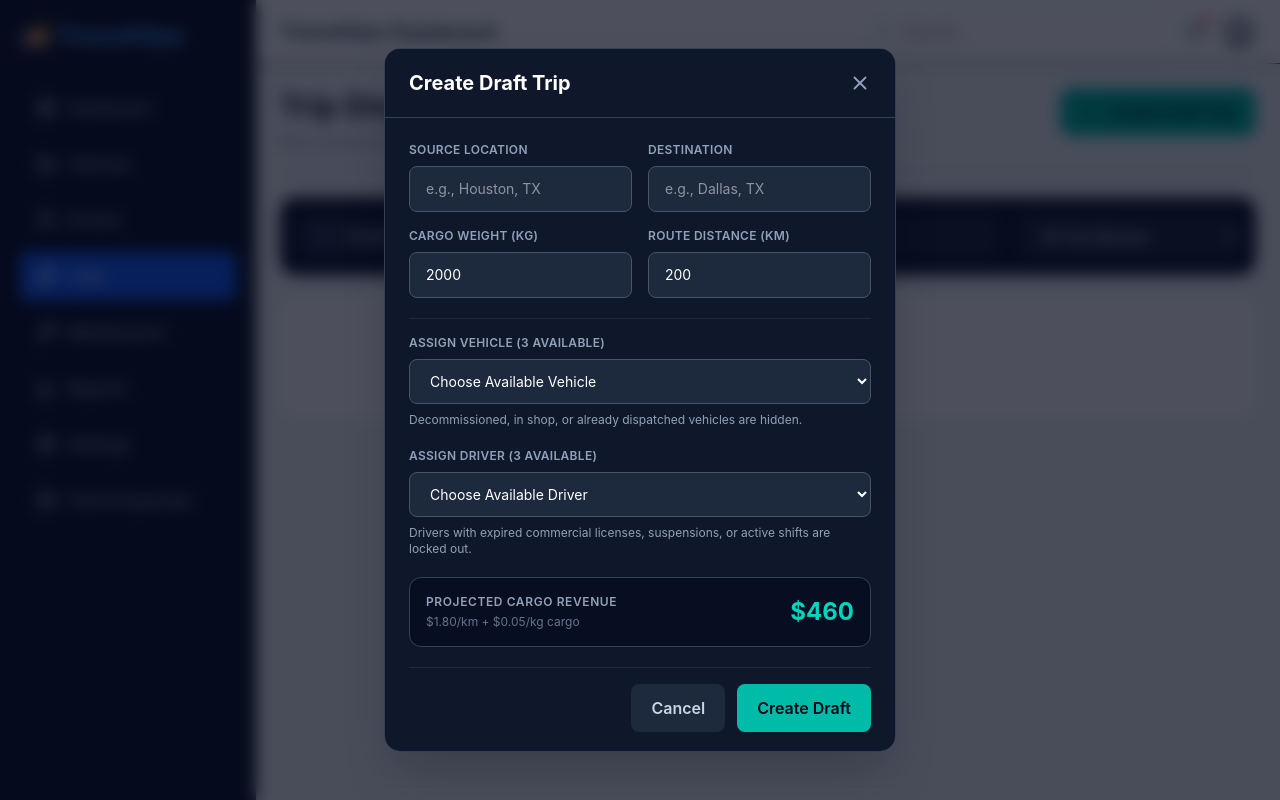
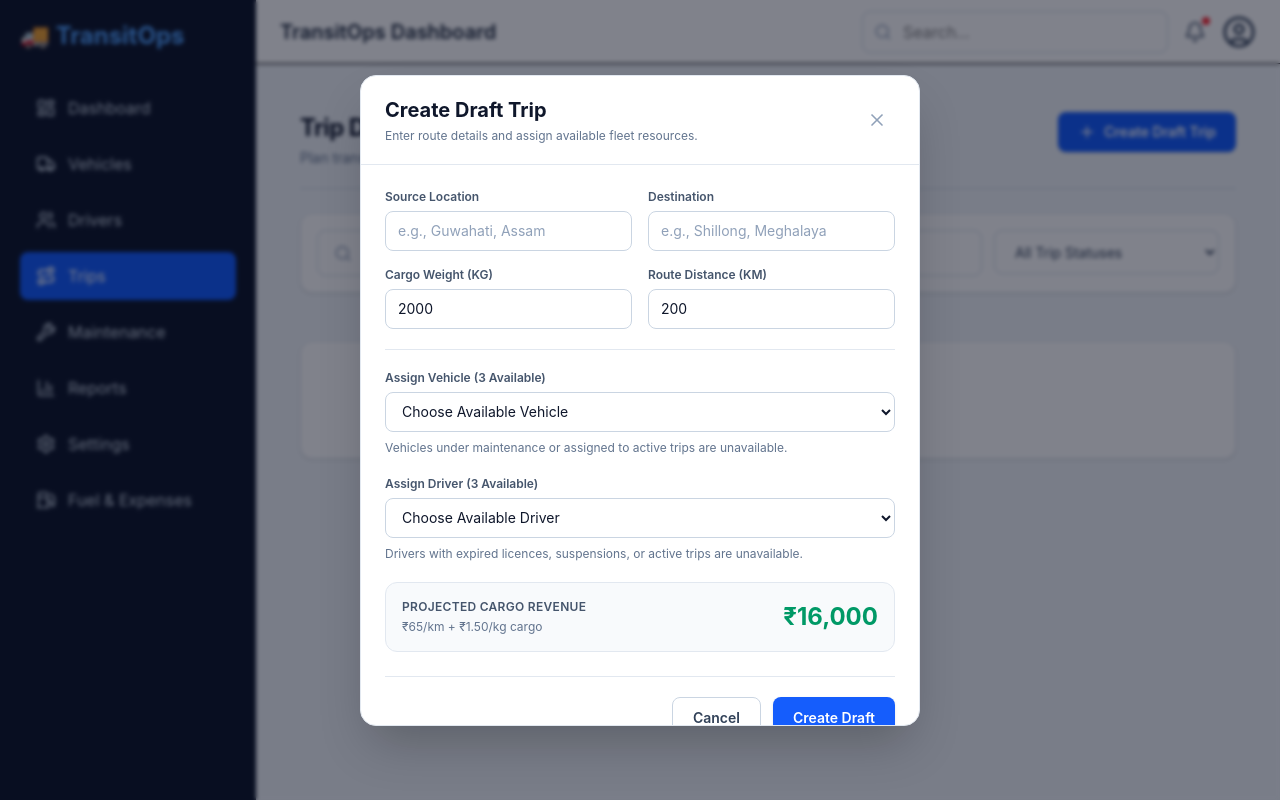
Before and after one commit to senguptasiddhartha/transitops-odoo-hackathon-2026, a React (Vite) app: page /trips in a window 1280 px wide. Both pictures are taken after typing "Sample" into the empty fields and a click on the button "Create Draft Trip". Built offline with nearby package versions, Linux system fonts and the light colour scheme.

Commit message:
updated trip dispatch interface

```diff
--- a/src/pages/dashboard/trips/trips.tsx
+++ b/src/pages/dashboard/trips/trips.tsx
@@ -39,93 +39,93 @@ type TripForm = {
 const initialTrips: Trip[] = [
   {
     id: 1,
-    source: "Houston",
-    destination: "Dallas",
-    sourceDetail: "Houston, TX",
-    destinationDetail: "Dallas, TX",
-    vehicle: "Isuzu NPR HD",
-    registration: "IL 309 BOX",
-    driver: "Sophia Chen",
+    source: "Guwahati",
+    destination: "Shillong",
+    sourceDetail: "Guwahati, Assam",
+    destinationDetail: "Shillong, Meghalaya",
+    vehicle: "Tata 407 Gold SFC",
+    registration: "AS 01 NC 4821",
+    driver: "Ananya Roy",
     driverScore: 72,
     cargoWeight: 5000,
-    distance: 380,
-    revenue: 934,
+    distance: 100,
+    revenue: 18500,
     status: "Draft",
   },
   {
     id: 2,
-    source: "Los Angeles",
-    destination: "Las Vegas",
-    sourceDetail: "Los Angeles, CA",
-    destinationDetail: "Las Vegas, NV",
-    vehicle: "Freightliner Cascadia",
-    registration: "CA 889 XTR",
-    driver: "David Miller",
+    source: "Delhi",
+    destination: "Jaipur",
+    sourceDetail: "New Delhi, Delhi",
+    destinationDetail: "Jaipur, Rajasthan",
+    vehicle: "BharatBenz 3528C",
+    registration: "DL 01 GC 8892",
+    driver: "Arjun Sharma",
     driverScore: 92,
     cargoWeight: 18000,
-    distance: 430,
-    revenue: 1674,
+    distance: 280,
+    revenue: 46500,
     status: "Dispatched",
   },
   {
     id: 3,
-    source: "Miami",
-    destination: "Orlando",
-    sourceDetail: "Miami, FL",
-    destinationDetail: "Orlando, FL",
-    vehicle: "Mercedes Benz Sprinter",
-    registration: "FL 112 MTR",
-    driver: "John Carter",
+    source: "Mumbai",
+    destination: "Pune",
+    sourceDetail: "Mumbai, Maharashtra",
+    destinationDetail: "Pune, Maharashtra",
+    vehicle: "Mahindra Bolero Pik Up",
+    registration: "MH 12 RT 1124",
+    driver: "Vikram Singh",
     driverScore: 95,
     cargoWeight: 2200,
-    distance: 380,
-    revenue: 794,
+    distance: 150,
+    revenue: 24800,
     status: "Completed",
-    fuelConsumed: 110,
+    fuelConsumed: 32,
   },
   {
     id: 4,
-    source: "Seattle",
-    destination: "Portland",
-    sourceDetail: "Seattle, WA",
-    destinationDetail: "Portland, OR",
-    vehicle: "Volvo FH16",
-    registration: "TX 551 CDL",
-    driver: "Elena Rostova",
+    source: "Kolkata",
+    destination: "Bhubaneswar",
+    sourceDetail: "Kolkata, West Bengal",
+    destinationDetail: "Bhubaneswar, Odisha",
+    vehicle: "Volvo FM 420",
+    registration: "WB 23 E 5510",
+    driver: "Priya Das",
     driverScore: 98,
     cargoWeight: 10000,
-    distance: 285,
-    revenue: 1013,
+    distance: 440,
+    revenue: 51750,
     status: "Cancelled",
   },
 ];
 
 const vehicles = [
   {
-    name: "Isuzu NPR HD",
-    registration: "IL 309 BOX",
+    name: "Tata 407 Gold SFC",
+    registration: "AS 01 NC 4821",
   },
   {
-    name: "Freightliner Cascadia",
-    registration: "CA 889 XTR",
+    name: "BharatBenz 3528C",
+    registration: "DL 01 GC 8892",
   },
   {
-    name: "Mercedes Benz Sprinter",
-    registration: "FL 112 MTR",
+    name: "Mahindra Bolero Pik Up",
+    registration: "MH 12 RT 1124",
   },
 ];
 
 const drivers = [
   {
-    name: "Sophia Chen",
+    name: "Ananya Roy",
     score: 72,
   },
   {
-    name: "David Miller",
+    name: "Arjun Sharma",
     score: 92,
   },
   {
-    name: "John Carter",
+    name: "Vikram Singh",
     score: 95,
   },
 ];
@@ -140,7 +140,7 @@ const emptyForm: TripForm = {
 };
 
 function formatNumber(value: number) {
-  return value.toLocaleString("en-US");
+  return value.toLocaleString("en-IN");
 }
 
 export default function Trips() {
@@ -171,7 +171,7 @@ export default function Trips() {
     const cargoWeight = Number(form.cargoWeight) || 0;
     const distance = Number(form.distance) || 0;
 
-    return Math.round(distance * 1.8 + cargoWeight * 0.05);
+    return Math.round(distance * 65 + cargoWeight * 1.5);
   }, [form.cargoWeight, form.distance]);
 
   function updateForm(field: keyof TripForm, value: string) {
@@ -233,7 +233,7 @@ export default function Trips() {
               status,
               fuelConsumed:
                 status === "Completed"
-                  ? trip.fuelConsumed || Math.round(trip.distance * 0.29)
+                  ? trip.fuelConsumed || Math.round(trip.distance * 0.12)
                   : trip.fuelConsumed,
             }
           : trip
@@ -246,44 +246,46 @@ export default function Trips() {
   }
 
   return (
-    <div className="min-h-full">
-      <div className="mb-6 flex items-start justify-between border-b border-slate-400 pb-5">
+    <div className="min-h-full bg-slate-100 px-5 py-6 text-slate-950">
+      <div className="mx-auto max-w-[1450px]">
+        <div className="flex flex-col gap-4 border-b border-slate-300 pb-5 sm:flex-row sm:items-start sm:justify-between">
           <div>
-          <h1 className="text-3xl font-bold text-slate-900">
-            Trip Dispatch Center
+            <h1 className="text-2xl font-bold tracking-tight text-slate-900">
+              Trip Dispatch
             </h1>
 
-          <p className="mt-2 text-sm text-slate-500">
-            Plan commercial dispatches, manage cargo weights, and track trip
-            status lifecycles.
+            <p className="mt-1 text-sm text-slate-500">
+              Plan transport routes, assign fleet resources, and monitor trip
+              status.
             </p>
           </div>
 
           <button
+            type="button"
             onClick={() => setShowModal(true)}
-          className="flex items-center gap-2 rounded-xl bg-teal-500 px-5 py-3 font-semibold text-slate-950 transition hover:bg-teal-400"
+            className="flex items-center justify-center gap-2 rounded-lg bg-blue-600 px-5 py-2.5 text-sm font-semibold text-white shadow-sm transition-all duration-200 hover:-translate-y-0.5 hover:bg-blue-700 hover:shadow-md active:translate-y-0"
           >
-          <Plus size={20} />
+            <Plus size={18} />
             Create Draft Trip
           </button>
         </div>
 
-      <div className="mb-6 flex gap-4 rounded-2xl bg-slate-900 p-4 shadow">
-        <div className="flex flex-1 items-center gap-3 rounded-xl border border-slate-700 bg-slate-800 px-4">
-          <Search size={20} className="text-slate-400" />
+        <div className="mt-6 grid gap-3 rounded-xl border border-slate-200 bg-white p-4 shadow-sm transition-shadow duration-200 hover:shadow-md lg:grid-cols-[1fr_225px]">
+          <div className="flex items-center gap-3 rounded-lg border border-slate-300 bg-white px-4 transition-all duration-200 focus-within:border-blue-500 focus-within:ring-2 focus-within:ring-blue-100">
+            <Search size={19} className="text-slate-400" />
 
             <input
               value={search}
               onChange={(event) => setSearch(event.target.value)}
-            placeholder="Search trips by source, destination, truck, or driver name..."
-            className="w-full bg-transparent py-3 text-sm text-white outline-none placeholder:text-slate-400"
+              placeholder="Search by source, destination, vehicle, or driver..."
+              className="h-11 w-full bg-transparent text-sm text-slate-900 outline-none placeholder:text-slate-400"
             />
           </div>
 
           <select
             value={statusFilter}
             onChange={(event) => setStatusFilter(event.target.value)}
-          className="min-w-56 rounded-xl border border-slate-700 bg-slate-800 px-5 text-sm font-medium text-white outline-none"
+            className="h-11 cursor-pointer rounded-lg border border-slate-300 bg-white px-4 text-sm text-slate-700 outline-none transition-all duration-200 hover:border-slate-400 focus:border-blue-500 focus:ring-2 focus:ring-blue-100"
           >
             <option value="All">All Trip Statuses</option>
             <option value="Draft">Draft</option>
@@ -293,7 +295,7 @@ export default function Trips() {
           </select>
         </div>
 
-      <div className="grid grid-cols-1 gap-5 xl:grid-cols-2">
+        <div className="mt-6 grid grid-cols-1 gap-5 xl:grid-cols-2">
           {filteredTrips.map((trip) => (
             <TripCard
               key={trip.id}
@@ -305,34 +307,45 @@ export default function Trips() {
         </div>
 
         {filteredTrips.length === 0 && (
-        <div className="rounded-2xl bg-white p-12 text-center shadow">
-          <p className="text-slate-500">No trips found.</p>
+          <div className="mt-6 rounded-xl border border-slate-200 bg-white p-12 text-center shadow-sm">
+            <p className="text-sm text-slate-500">No trips found.</p>
           </div>
         )}
+      </div>
 
       {showModal && (
-        <div className="fixed inset-0 z-50 flex items-center justify-center bg-slate-950/70 p-5 backdrop-blur-sm">
-          <div className="max-h-[88vh] w-full max-w-lg overflow-y-auto rounded-2xl border border-slate-700 bg-slate-900 text-white shadow-2xl">
-            <div className="sticky top-0 flex items-center justify-between border-b border-slate-700 bg-slate-900 px-6 py-5">
-              <h2 className="text-xl font-bold">Create Draft Trip</h2>
+        <div className="fixed inset-0 z-50 flex items-center justify-center bg-slate-950/50 px-4 backdrop-blur-[2px]">
+          <div className="w-full max-w-[560px] overflow-hidden rounded-2xl border border-slate-200 bg-white shadow-2xl">
+            <div className="flex items-center justify-between border-b border-slate-200 px-6 py-5">
+              <div>
+                <h2 className="text-xl font-bold text-slate-900">
+                  Create Draft Trip
+                </h2>
+
+                <p className="mt-1 text-xs text-slate-500">
+                  Enter route details and assign available fleet resources.
+                </p>
+              </div>
 
               <button
+                type="button"
                 onClick={() => setShowModal(false)}
-                className="text-slate-400 transition hover:text-white"
+                className="rounded-lg p-2 text-slate-400 transition-all duration-200 hover:bg-slate-100 hover:text-slate-700"
+                aria-label="Close"
               >
-                <X size={22} />
+                <X size={20} />
               </button>
             </div>
 
-            <div className="space-y-5 p-6">
-              <div className="grid grid-cols-2 gap-4">
+            <div className="max-h-[70vh] overflow-y-auto px-6 py-6">
+              <div className="grid gap-4 sm:grid-cols-2">
                 <FormField label="Source Location">
                   <input
                     value={form.source}
                     onChange={(event) =>
                       updateForm("source", event.target.value)
                     }
-                    placeholder="e.g., Houston, TX"
+                    placeholder="e.g., Guwahati, Assam"
                     className={inputClass}
                   />
                 </FormField>
@@ -343,7 +356,7 @@ export default function Trips() {
                     onChange={(event) =>
                       updateForm("destination", event.target.value)
                     }
-                    placeholder="e.g., Dallas, TX"
+                    placeholder="e.g., Shillong, Meghalaya"
                     className={inputClass}
                   />
                 </FormField>
@@ -373,7 +386,7 @@ export default function Trips() {
                 </FormField>
               </div>
 
-              <div className="border-t border-slate-800 pt-4">
+              <div className="mt-5 border-t border-slate-200 pt-5">
                 <FormField label="Assign Vehicle (3 Available)">
                   <select
                     value={form.vehicle}
@@ -392,13 +405,13 @@ export default function Trips() {
                   </select>
                 </FormField>
 
-                <p className="mt-2 text-xs text-slate-400">
-                  Decommissioned, in shop, or already dispatched vehicles are
-                  hidden.
+                <p className="mt-2 text-xs text-slate-500">
+                  Vehicles under maintenance or assigned to active trips are
+                  unavailable.
                 </p>
               </div>
 
-              <div>
+              <div className="mt-5">
                 <FormField label="Assign Driver (3 Available)">
                   <select
                     value={form.driver}
@@ -417,39 +430,41 @@ export default function Trips() {
                   </select>
                 </FormField>
 
-                <p className="mt-2 text-xs text-slate-400">
-                  Drivers with expired commercial licenses, suspensions, or
-                  active shifts are locked out.
+                <p className="mt-2 text-xs text-slate-500">
+                  Drivers with expired licences, suspensions, or active trips
+                  are unavailable.
                 </p>
               </div>
 
-              <div className="flex items-center justify-between rounded-xl border border-slate-700 bg-slate-950/50 p-4">
+              <div className="mt-5 flex items-center justify-between rounded-xl border border-slate-200 bg-slate-50 p-4">
                 <div>
-                  <p className="text-xs font-semibold uppercase tracking-wider text-slate-400">
+                  <p className="text-xs font-semibold uppercase tracking-wide text-slate-600">
                     Projected Cargo Revenue
                   </p>
 
                   <p className="mt-1 text-xs text-slate-500">
-                    $1.80/km + $0.05/kg cargo
+                    ₹65/km + ₹1.50/kg cargo
                   </p>
                 </div>
 
-                <p className="text-2xl font-bold text-teal-400">
-                  ${formatNumber(projectedRevenue)}
+                <p className="text-2xl font-bold text-emerald-600">
+                  ₹{formatNumber(projectedRevenue)}
                 </p>
               </div>
 
-              <div className="flex justify-end gap-3 border-t border-slate-800 pt-4">
+              <div className="mt-6 flex justify-end gap-3 border-t border-slate-200 pt-5">
                 <button
+                  type="button"
                   onClick={() => setShowModal(false)}
-                  className="rounded-lg bg-slate-800 px-5 py-3 font-semibold text-slate-300 transition hover:bg-slate-700"
+                  className="rounded-lg border border-slate-300 bg-white px-5 py-2.5 text-sm font-semibold text-slate-700 transition-all duration-200 hover:bg-slate-50 hover:shadow-sm"
                 >
                   Cancel
                 </button>
 
                 <button
+                  type="button"
                   onClick={createDraft}
-                  className="rounded-lg bg-teal-500 px-5 py-3 font-semibold text-slate-950 transition hover:bg-teal-400"
+                  className="rounded-lg bg-blue-600 px-5 py-2.5 text-sm font-semibold text-white shadow-sm transition-all duration-200 hover:-translate-y-0.5 hover:bg-blue-700 hover:shadow-md active:translate-y-0"
                 >
                   Create Draft
                 </button>
@@ -472,16 +487,16 @@ function TripCard({
   onDelete: (id: number) => void;
 }) {
   return (
-    <div className="rounded-2xl bg-slate-900 p-5 text-white shadow">
-      <div className="flex items-start justify-between">
+    <div className="rounded-xl border border-slate-200 bg-white p-5 shadow-sm transition-all duration-200 hover:-translate-y-0.5 hover:shadow-md">
+      <div className="flex items-start justify-between gap-4">
         <div>
-          <span className="rounded bg-slate-800 px-2 py-1 text-xs text-slate-400">
-            ID: {trip.id}
+          <span className="inline-flex rounded-md bg-slate-100 px-2 py-1 text-xs font-medium text-slate-500">
+            Trip #{trip.id}
           </span>
 
-          <h2 className="mt-3 text-xl font-bold">
+          <h2 className="mt-3 text-xl font-bold text-slate-900">
             {trip.source}
-            <span className="mx-3 text-teal-400">→</span>
+            <span className="mx-3 text-blue-500">→</span>
             {trip.destination}
           </h2>
 
@@ -490,93 +505,103 @@ function TripCard({
           </p>
         </div>
 
-        <div className="text-right">
-          <p className="text-xs uppercase tracking-wider text-slate-400">
+        <div className="shrink-0 text-right">
+          <p className="text-xs font-semibold uppercase tracking-wide text-slate-500">
             Est. Revenue
           </p>
 
-          <p className="mt-1 text-xl font-bold text-teal-400">
-            ${formatNumber(trip.revenue)}
+          <p className="mt-1 text-xl font-bold text-emerald-600">
+            ₹{formatNumber(trip.revenue)}
           </p>
         </div>
       </div>
 
-      <div className="mt-5 grid grid-cols-2 gap-4 rounded-xl border border-slate-700 bg-slate-950/40 p-4">
+      <div className="mt-5 grid grid-cols-1 gap-4 rounded-xl border border-slate-200 bg-slate-50 p-4 sm:grid-cols-2">
         <div className="flex items-center gap-3">
-          <div className="rounded-lg border border-slate-700 bg-slate-800 p-2 text-slate-400">
+          <div className="rounded-lg border border-slate-200 bg-white p-2.5 text-slate-500 shadow-sm">
             <Truck size={18} />
           </div>
 
           <div>
-            <p className="text-xs uppercase tracking-wider text-slate-400">
+            <p className="text-xs font-semibold uppercase tracking-wide text-slate-500">
               Assigned Fleet
             </p>
 
-            <p className="font-semibold">{trip.vehicle}</p>
+            <p className="mt-0.5 text-sm font-semibold text-slate-900">
+              {trip.vehicle}
+            </p>
 
-            <p className="text-xs text-slate-500">{trip.registration}</p>
+            <p className="mt-0.5 text-xs text-slate-500">
+              {trip.registration}
+            </p>
           </div>
         </div>
 
         <div className="flex items-center gap-3">
-          <div className="rounded-lg border border-slate-700 bg-slate-800 p-2 text-slate-400">
+          <div className="rounded-lg border border-slate-200 bg-white p-2.5 text-slate-500 shadow-sm">
             <UserRound size={18} />
           </div>
 
           <div>
-            <p className="text-xs uppercase tracking-wider text-slate-400">
-              Operator
+            <p className="text-xs font-semibold uppercase tracking-wide text-slate-500">
+              Driver
             </p>
 
-            <p className="font-semibold">{trip.driver}</p>
+            <p className="mt-0.5 text-sm font-semibold text-slate-900">
+              {trip.driver}
+            </p>
 
-            <p className="text-xs text-slate-500">
-              Score: {trip.driverScore}/100
+            <p className="mt-0.5 text-xs text-slate-500">
+              Safety Score: {trip.driverScore}/100
             </p>
           </div>
         </div>
       </div>
 
-      <div className="mt-5 flex items-center justify-between font-mono text-sm">
-        <p className="text-slate-400">
+      <div className="mt-5 flex flex-col gap-2 border-b border-slate-200 pb-5 text-sm sm:flex-row sm:items-center sm:justify-between">
+        <p className="text-slate-500">
           Cargo Weight:{" "}
-          <span className="font-bold text-white">
+          <span className="font-semibold text-slate-900">
             {formatNumber(trip.cargoWeight)} kg
           </span>
         </p>
 
-        <p className="text-slate-400">
+        <p className="text-slate-500">
           Distance:{" "}
-          <span className="font-bold text-white">
+          <span className="font-semibold text-slate-900">
             {formatNumber(trip.distance)} km
           </span>
         </p>
       </div>
 
       {trip.status === "Completed" && (
-        <div className="mt-5 rounded-xl border border-teal-900 bg-teal-950/30 p-4 font-mono text-sm text-teal-400">
-          <div className="flex justify-between">
-            <span>Completed Odo Reading:</span>
-            <span>Captured in Logs</span>
+        <div className="mt-5 rounded-xl border border-emerald-200 bg-emerald-50 p-4 text-sm text-emerald-700">
+          <div className="flex justify-between gap-4">
+            <span>Trip completion record</span>
+            <span className="font-semibold">Captured in logs</span>
           </div>
 
-          <div className="mt-2 flex justify-between">
-            <span>Fuel Consumed:</span>
-            <span>{trip.fuelConsumed} Liters</span>
+          <div className="mt-2 flex justify-between gap-4">
+            <span>Fuel consumed</span>
+            <span className="font-semibold">
+              {trip.fuelConsumed} litres
+            </span>
           </div>
         </div>
       )}
 
-      <div className="mt-5 border-t border-slate-800 pt-4">
+      <div className="mt-5">
         {trip.status === "Cancelled" ? (
           <div className="flex items-center justify-between">
-            <p className="font-mono font-semibold text-red-400">
-              Cancelled / Aborted
-            </p>
+            <span className="inline-flex rounded-full border border-red-200 bg-red-50 px-3 py-1 text-xs font-semibold text-red-700">
+              Cancelled
+            </span>
 
             <button
+              type="button"
               onClick={() => onDelete(trip.id)}
-              className="text-slate-500 transition hover:text-red-400"
+              className="rounded-lg p-2 text-slate-400 transition-all duration-200 hover:bg-red-50 hover:text-red-600"
+              aria-label="Delete trip"
             >
               <Trash2 size={17} />
             </button>
@@ -588,8 +613,9 @@ function TripCard({
             <div className="flex items-center gap-2">
               {trip.status === "Draft" && (
                 <button
+                  type="button"
                   onClick={() => onStatusChange(trip.id, "Dispatched")}
-                  className="rounded-lg bg-blue-500 px-4 py-2 text-sm font-semibold transition hover:bg-blue-400"
+                  className="rounded-lg bg-blue-600 px-4 py-2 text-sm font-semibold text-white shadow-sm transition-all duration-200 hover:-translate-y-0.5 hover:bg-blue-700 hover:shadow-md active:translate-y-0"
                 >
                   Dispatch Trip
                 </button>
@@ -598,15 +624,17 @@ function TripCard({
               {trip.status === "Dispatched" && (
                 <>
                   <button
+                    type="button"
                     onClick={() => onStatusChange(trip.id, "Completed")}
-                    className="rounded-lg bg-teal-500 px-4 py-2 text-sm font-semibold text-slate-950 transition hover:bg-teal-400"
+                    className="rounded-lg bg-emerald-600 px-4 py-2 text-sm font-semibold text-white transition-all duration-200 hover:-translate-y-0.5 hover:bg-emerald-700 hover:shadow-md active:translate-y-0"
                   >
                     Complete
                   </button>
 
                   <button
+                    type="button"
                     onClick={() => onStatusChange(trip.id, "Cancelled")}
-                    className="rounded-lg border border-red-800 bg-red-950/40 px-4 py-2 text-sm font-semibold text-red-400 transition hover:bg-red-950"
+                    className="rounded-lg border border-red-200 bg-white px-4 py-2 text-sm font-semibold text-red-600 transition-all duration-200 hover:bg-red-50"
                   >
                     Cancel
                   </button>
@@ -615,8 +643,10 @@ function TripCard({
 
               {trip.status === "Draft" && (
                 <button
+                  type="button"
                   onClick={() => onDelete(trip.id)}
-                  className="text-slate-500 transition hover:text-red-400"
+                  className="rounded-lg p-2 text-slate-400 transition-all duration-200 hover:bg-red-50 hover:text-red-600"
+                  aria-label="Delete trip"
                 >
                   <Trash2 size={17} />
                 </button>
@@ -643,14 +673,14 @@ function StatusProgress({ status }: { status: TripStatus }) {
           <div key={item} className="flex items-center">
             <div className="flex items-center gap-1.5">
               <span
-                className={`h-3 w-3 rounded-full ${
-                  active ? "bg-teal-400" : "bg-slate-600"
+                className={`h-2.5 w-2.5 rounded-full ${
+                  active ? "bg-blue-600" : "bg-slate-300"
                 }`}
               />
 
               <span
                 className={`text-xs font-semibold ${
-                  active ? "text-teal-400" : "text-slate-400"
+                  active ? "text-blue-600" : "text-slate-400"
                 }`}
               >
                 {item}
@@ -659,8 +689,8 @@ function StatusProgress({ status }: { status: TripStatus }) {
 
             {index < statuses.length - 1 && (
               <div
-                className={`mx-2 h-1 w-10 rounded ${
-                  index < currentIndex ? "bg-teal-400" : "bg-slate-700"
+                className={`mx-2 h-0.5 w-8 rounded ${
+                  index < currentIndex ? "bg-blue-600" : "bg-slate-200"
                 }`}
               />
             )}
@@ -680,7 +710,7 @@ function FormField({
 }) {
   return (
     <label className="block">
-      <span className="mb-2 block text-xs font-semibold uppercase tracking-wide text-slate-400">
+      <span className="mb-1.5 block text-xs font-semibold text-slate-600">
         {label}
       </span>
 
@@ -690,4 +720,4 @@ function FormField({
 }
 
 const inputClass =
-  "w-full rounded-lg border border-slate-600 bg-slate-800 px-4 py-3 text-sm text-white outline-none transition focus:border-teal-400";
+  "h-10 w-full rounded-lg border border-slate-300 bg-white px-3 text-sm text-slate-900 outline-none transition-all duration-200 placeholder:text-slate-400 hover:border-slate-400 focus:border-blue-500 focus:ring-2 focus:ring-blue-100";
```
Lines whose indentation alone changed are shown as unchanged.
